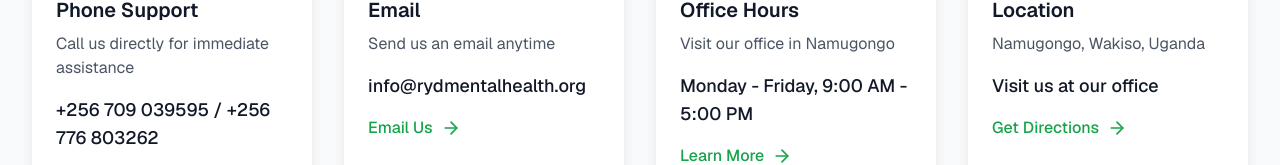
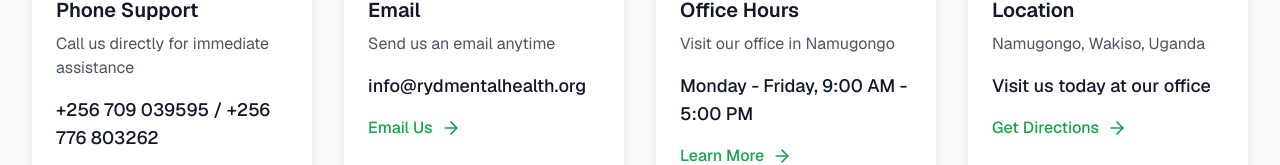
Before and after one commit to rydmentalhealth/RYDweb, a Next.js app: page /contact in a window 1280 px wide. Shown: the part 504-669 px from the top of the page. Built offline with nearby package versions, Linux system fonts and the light colour scheme; no server answers.

Commit message:
Update page.tsx
Visit us today

```diff
--- a/app/contact/page.tsx
+++ b/app/contact/page.tsx
@@ -47,7 +47,7 @@
     icon: MapPin,
     color: "text-red-600",
     bgColor: "bg-red-100",
-    contact: "Visit us at our office",
+    contact: "Visit us today at our office",
   },
 ];
 
```
